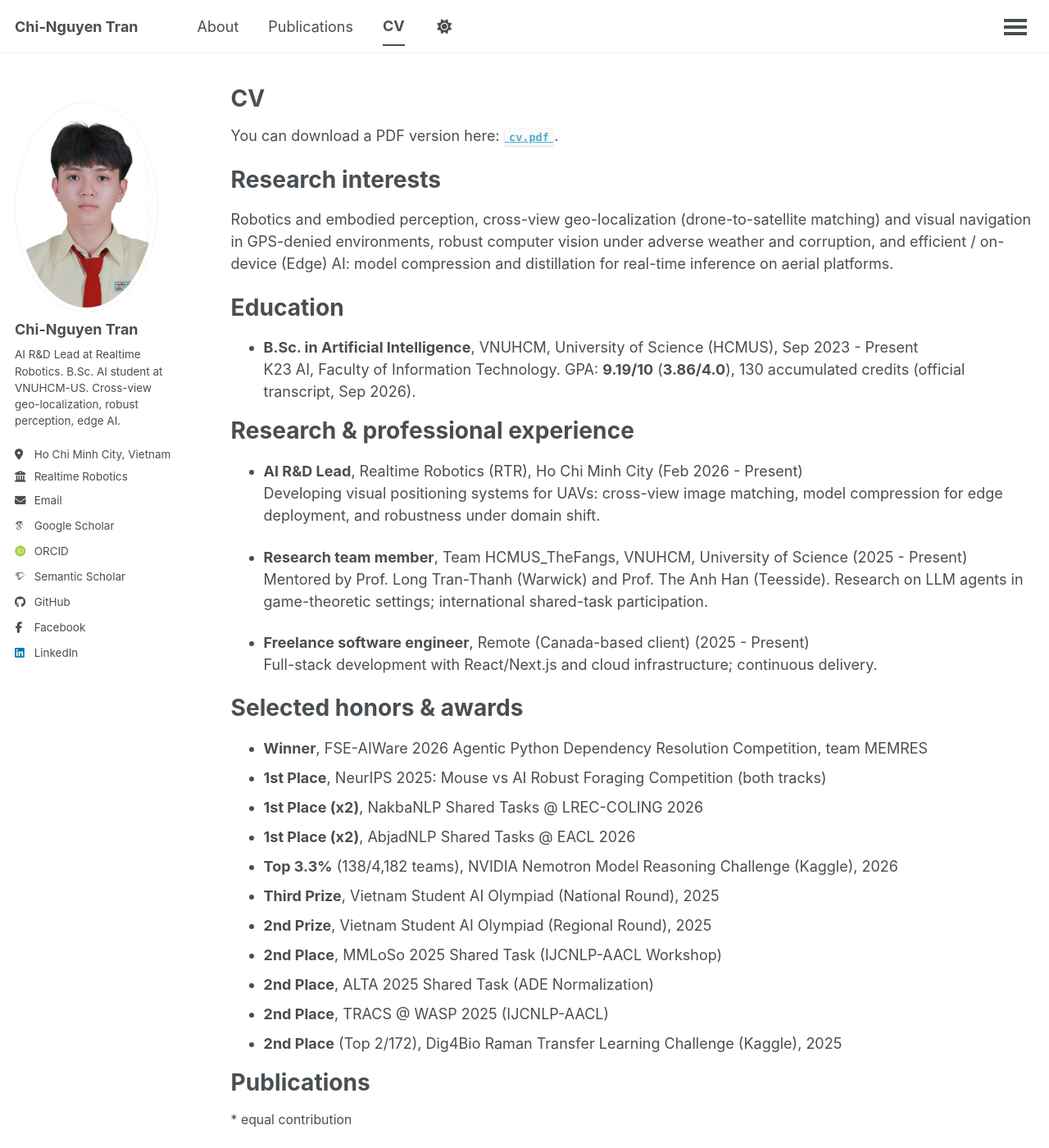
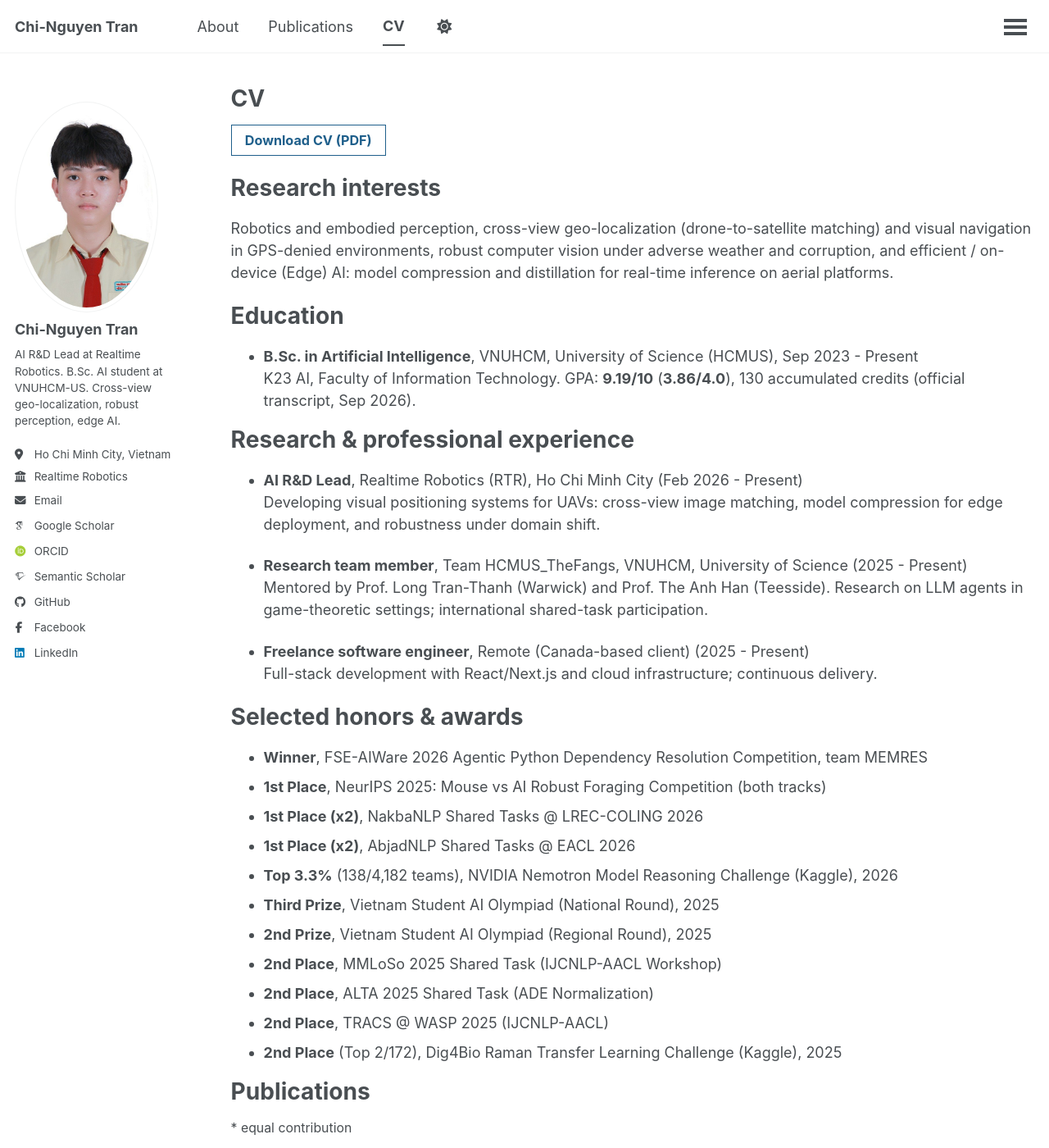
Before and after one commit to chisngyen/chisngyen.github.io, a Jekyll site: the page built from _pages/cv.md, in a window 1280 px wide and 1400 px high. Shown: the whole window at 82% size. Built offline with Jekyll 4.4.1, drawn with Linux system fonts in a browser that asks for light colours; some web fonts are replaced; a script that is not in the unit is left out.

Commit message:
CV page: show PDF download as a button
Co-Authored-By: Claude Opus 5.5 (1M context) <noreply@anthropic.com>

```diff
--- a/_pages/cv.md
+++ b/_pages/cv.md
@@ -9,7 +9,7 @@ redirect_from:
 
 {% include base_path %}
 
-You can download a PDF version here: **[`cv.pdf`]({{ base_path }}/files/cv.pdf)**.
+<p><a class="pub__btn cv-btn" href="{{ base_path }}/files/cv.pdf">Download CV (PDF)</a></p>
 
 Research interests
 ======
--- a/_sass/layout/_custom.scss
+++ b/_sass/layout/_custom.scss
@@ -170,3 +170,6 @@ html[data-theme="dark"] .pub__highlight { color: #1a0d0c; }
 /* Publication detail page */
 .pub-detail__fig img { width: 100%; border: 1px solid var(--pub-line); background: #fff; }
 .pub-detail__cite { font-size: 0.8em; color: var(--pub-muted); border-left: 3px solid var(--pub-line); padding-left: 0.8em; }
+
+/* CV download button */
+.cv-btn { display: inline-block; padding: 0.35em 1em; font-size: 0.9em; }
```
